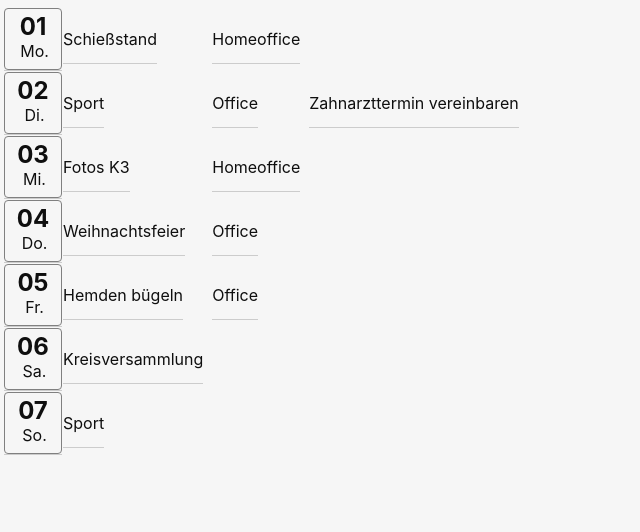
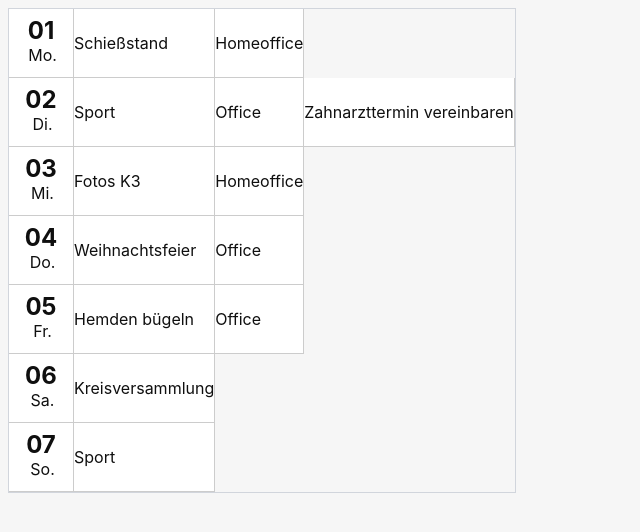
Before and after one commit to corgidevelopment/organizer-desktop, a React (Vite) app: page / in a window 1280 px wide. Shown: the top 532 px of the page, without its empty margins (0-640 px from the left). Built offline with nearby package versions, Linux system fonts and the light colour scheme.

Commit message:
Weektable WIP

```diff
--- a/src/component/calendar-icon/CalendarIcon.tsx
+++ b/src/component/calendar-icon/CalendarIcon.tsx
@@ -3,6 +3,7 @@ import './calendar-icon.css';
 export type CalendarIconProps = {
   dayNo: number;
   dayName: string;
+  border?: boolean;
 };
 
 function twoDigitDayNo(dayNo: number) {
@@ -13,9 +14,9 @@ function abbrevDayName(dayName: string) {
   return `${dayName.substring(0, 2)}.`;
 }
 
-export function CalendarIcon({ dayName, dayNo }: CalendarIconProps) {
+export function CalendarIcon({ dayName, dayNo, border = true }: CalendarIconProps) {
   return (
-    <div className="cal-icon cal-icon-container">
+    <div className={`cal-icon cal-icon-container ${border ? 'bordered' : ''}`}>
       <div className="cal-icon cal-icon-dayno">{twoDigitDayNo(dayNo)}</div>
       <div className="cal-icon cal-icon-day-abbrev">{abbrevDayName(dayName)}</div>
     </div>
--- a/src/component/calendar-icon/calendar-icon.css
+++ b/src/component/calendar-icon/calendar-icon.css
@@ -14,7 +14,6 @@
 
 .cal-icon-container {
     box-sizing: content-box;
-    border: 1px solid grey;
     border-radius: 4px;
     display: flex;
     flex-direction: column;
@@ -27,3 +26,7 @@
     padding-left: 4px;
     padding-right: 4px;
 }
+
+.bordered {
+    border: 1px solid grey;
+}
--- /dev/null
+++ b/src/component/grid-separator/GridSeparator.tsx
@@ -0,0 +1,5 @@
+export function GridSeparator() {
+  return <div
+    className="h-2 w-full border-t border-gray-300 col-span-full"
+  ></div>
+}
--- a/src/component/week-table-item/WeekTableItem.tsx
+++ b/src/component/week-table-item/WeekTableItem.tsx
@@ -14,11 +14,24 @@ export type WeekViewItemProps = {
 
 export function WeekTableItem({typeAs, dayOfDate, dayName}: WeekViewItemProps) {
   return (<>
-    <div className="col-start-1 col-end-2 week-table week-table-item week-table-item-icon">
-      <CalendarIcon dayName={dayName} dayNo={dayOfDate} />
+    <div className="bg-white col-start-1 col-end-2 week-table week-table-item week-table-item-icon p-1">
+      <CalendarIcon border={false} dayName={dayName} dayNo={dayOfDate} />
     </div>
     {typeAs.map(({id, text}) => <div
-      className="col-span-1 text-left mr-2 min-h-12 h-auto flex flex-col justify-center week-table week-table-item week-table-item-element" key={id}>
+      className="
+        col-span-1
+        text-left
+        min-h-12
+        bg-white
+        h-full
+        w-full
+        flex
+        flex-col
+        justify-center
+        week-table
+        week-table-item
+        week-table-item-element"
+      key={id}>
       <span className="block">{text}</span>
     </div>)}
   </>)
--- a/src/component/week-table-item/week-table-item.css
+++ b/src/component/week-table-item/week-table-item.css
@@ -1,3 +1,4 @@
 .week-table-item {
     border-bottom: 1px solid #ccc;
+    border-right: 1px solid #ccc;
 }
--- a/src/component/week-table/WeekTable.tsx
+++ b/src/component/week-table/WeekTable.tsx
@@ -3,16 +3,29 @@ import { WeekTableItem } from '../week-table-item/WeekTableItem.tsx';
 
 export function WeekTable() {
   return (<div
-    className="grid grid-cols-[repeat(4,_max-content)] gap-[1px] auto-rows-fr items-center justify-items-start min-h-[300px] min-w-[300px] pr-4 pl-1 py-2">
+    className="
+      grid
+      auto-rows-fr
+      items-center
+      w-fit
+      justify-items-start
+      min-h-[300px]
+      week-table week-table-grid
+      min-w-[300px]
+      border-gray-300
+      border
+      m-2
+      "
+  >
     <WeekTableItem
       typeAs={[{ id: '1', text: 'Schießstand' }, { id: '2', text: 'Homeoffice' }]}
       dayName="Montag"
       dayOfDate={1} />
     <WeekTableItem
       typeAs={[{ id: '3', text: 'Sport' }, { id: '4', text: 'Office' }, {
-      id: '14',
-      text: 'Zahnarzttermin vereinbaren',
-    }]}
+        id: '14',
+        text: 'Zahnarzttermin vereinbaren',
+      }]}
       dayName="Dienstag"
       dayOfDate={2} />
     <WeekTableItem
--- a/src/component/week-table/week-table.css
+++ b/src/component/week-table/week-table.css
@@ -0,0 +1,3 @@
+.week-table-grid {
+    grid-template-columns: repeat(4, max-content);
+}
```
